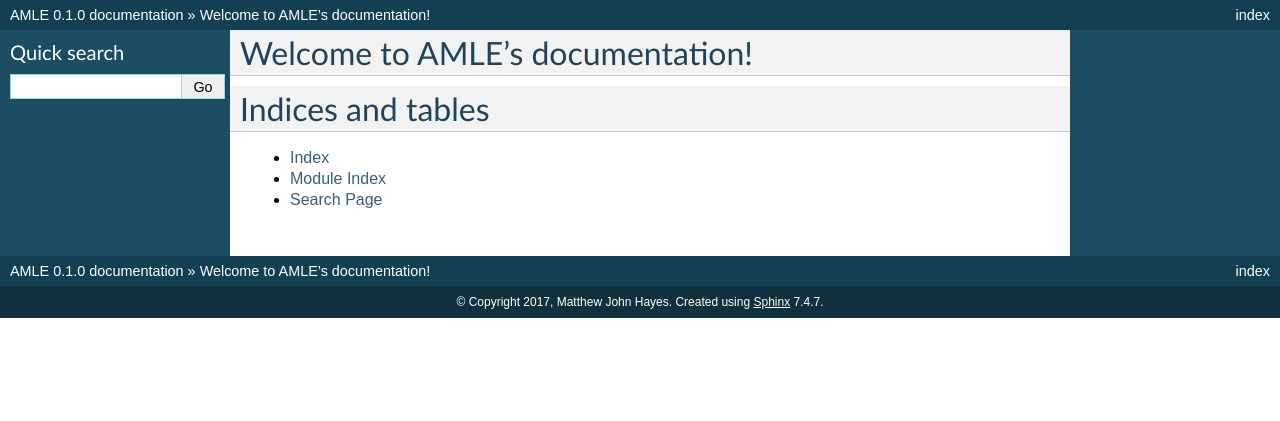
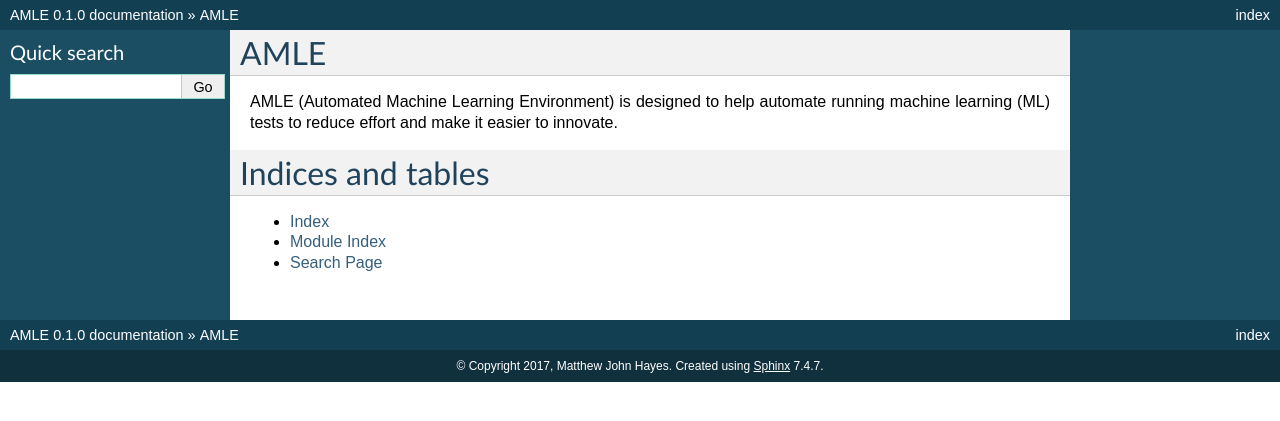
Before and after one commit to mattjhayes/amle, a Sphinx documentation site: the page built from docs/source/index.rst, in a window 1280 px wide. Shown: the top 421 px of the page. Built offline with Sphinx 7.4.7, drawn with Linux system fonts in a browser that asks for light colours; pages that are not in the unit, such as notebooks, are missing from menus.

Commit message:
Updated index in docs

```diff
--- a/docs/source/index.rst
+++ b/docs/source/index.rst
@@ -3,8 +3,12 @@
    You can adapt this file completely to your liking, but it should at least
    contain the root `toctree` directive.
 
-Welcome to AMLE's documentation!
-================================
+AMLE
+====
+
+AMLE (Automated Machine Learning Environment) is designed to help
+automate running machine learning (ML) tests to reduce effort and
+make it easier to innovate.
 
 .. toctree::
    :maxdepth: 2
```
